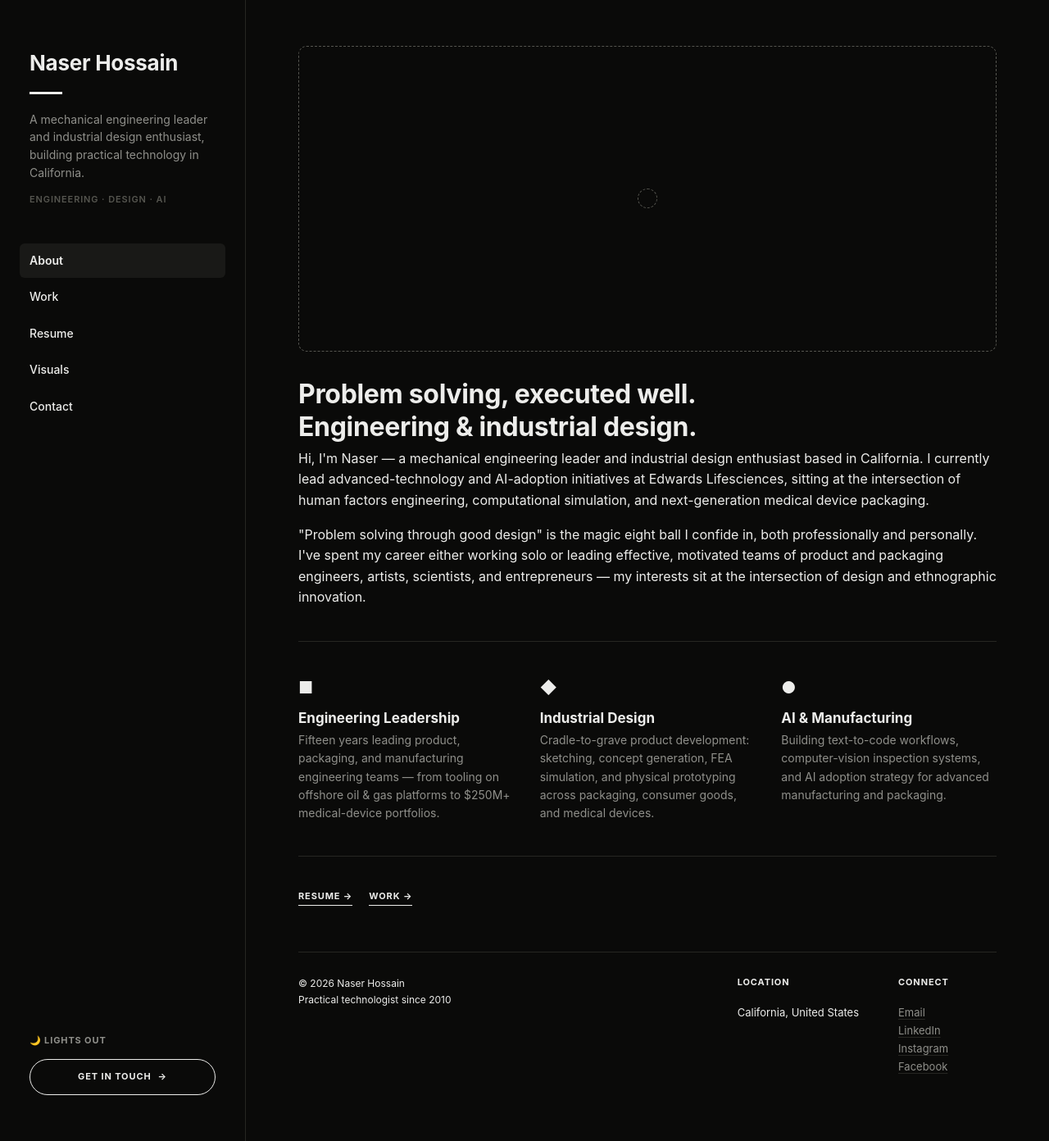
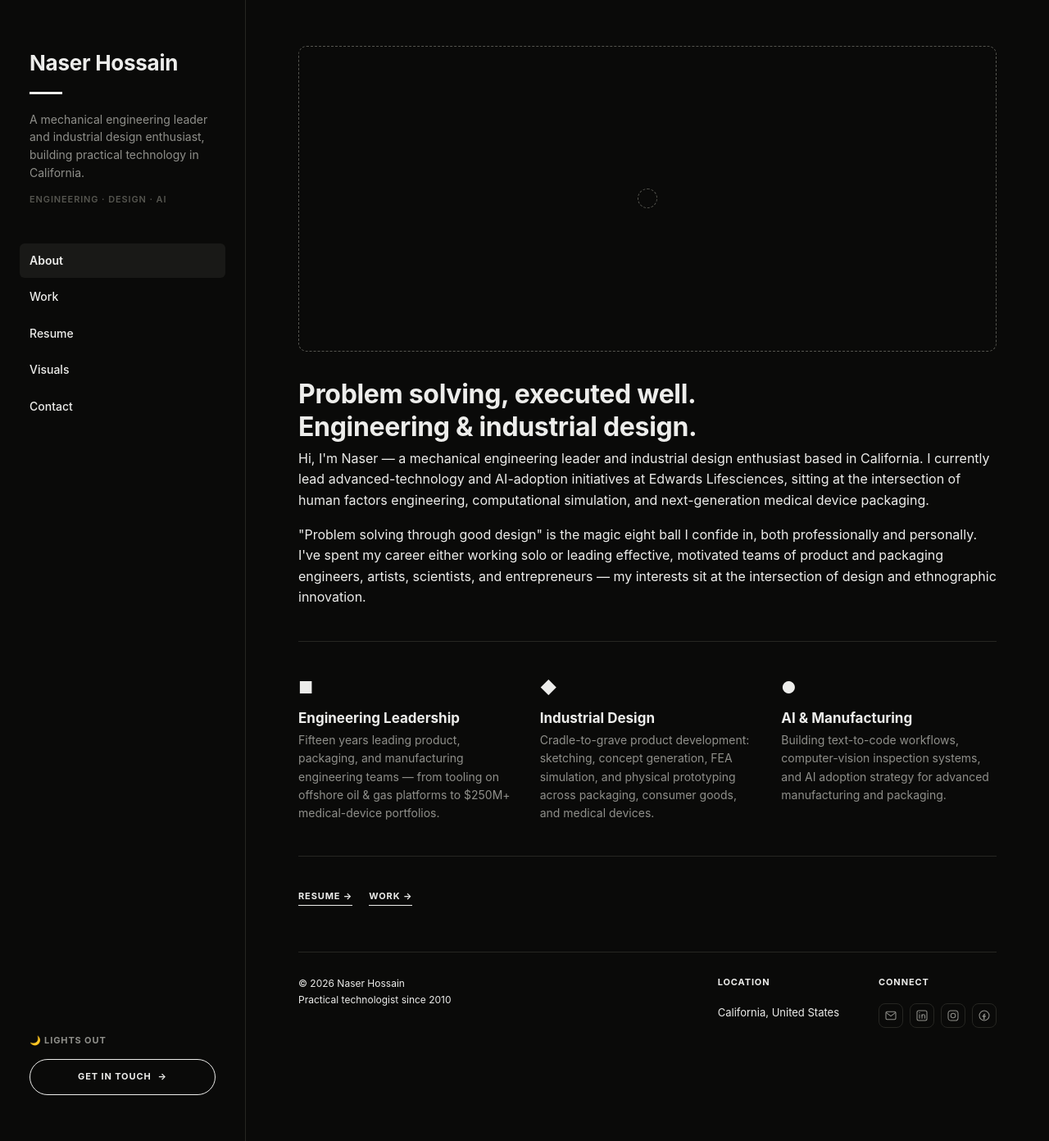
Before and after one commit to nihossain/nihossain.github.io, a Jekyll site: the page built from index.html, in a window 1280 px wide and 1392 px high. Shown: the whole window at 82% size. Built offline with Jekyll 4.4.1, drawn with Linux system fonts in a browser that asks for light colours.

Commit message:
Replace footer Connect text links with monochrome icon links
Swaps the Email/LinkedIn/Instagram/Facebook text list for small
bordered SVG icon buttons that inherit the theme's text color, so
they stay monochromatic in both light and dark mode.

```diff
--- a/_layouts/default.html
+++ b/_layouts/default.html
@@ -65,12 +65,36 @@
         </div>
         <div class="footer-col">
           <p class="footer-label">Connect</p>
-          <p class="footer-text">
-            <a href="mailto:naser.imran@gmail.com">Email</a><br>
-            <a href="https://www.linkedin.com/in/nihossain/" target="_blank" rel="noopener">LinkedIn</a><br>
-            <a href="https://www.instagram.com/nihlearns/" target="_blank" rel="noopener">Instagram</a><br>
-            <a href="https://www.facebook.com/atunu/" target="_blank" rel="noopener">Facebook</a>
-          </p>
+          <div class="social-icons">
+            <a href="mailto:naser.imran@gmail.com" class="social-icon" aria-label="Email">
+              <svg viewBox="0 0 24 24" fill="none" stroke="currentColor" stroke-width="1.6" stroke-linecap="round" stroke-linejoin="round" aria-hidden="true">
+                <rect x="3" y="5" width="18" height="14" rx="2" ry="2"/>
+                <path d="M4 7l8 6 8-6"/>
+              </svg>
+            </a>
+            <a href="https://www.linkedin.com/in/nihossain/" target="_blank" rel="noopener" class="social-icon" aria-label="LinkedIn">
+              <svg viewBox="0 0 24 24" fill="none" stroke="currentColor" stroke-width="1.6" stroke-linecap="round" stroke-linejoin="round" aria-hidden="true">
+                <rect x="3" y="3" width="18" height="18" rx="3"/>
+                <circle cx="7.5" cy="6.7" r="0.9" fill="currentColor" stroke="none"/>
+                <line x1="7.5" y1="10" x2="7.5" y2="17"/>
+                <line x1="12" y1="17" x2="12" y2="10"/>
+                <path d="M12 12.8c0-1.5 1.2-2.8 2.7-2.8s2.6 1.1 2.6 2.8V17"/>
+              </svg>
+            </a>
+            <a href="https://www.instagram.com/nihlearns/" target="_blank" rel="noopener" class="social-icon" aria-label="Instagram">
+              <svg viewBox="0 0 24 24" fill="none" stroke="currentColor" stroke-width="1.6" stroke-linecap="round" stroke-linejoin="round" aria-hidden="true">
+                <rect x="3" y="3" width="18" height="18" rx="5"/>
+                <circle cx="12" cy="12" r="4.2"/>
+                <circle cx="17" cy="7" r="0.6" fill="currentColor" stroke="none"/>
+              </svg>
+            </a>
+            <a href="https://www.facebook.com/atunu/" target="_blank" rel="noopener" class="social-icon" aria-label="Facebook">
+              <svg viewBox="0 0 24 24" fill="none" stroke="currentColor" stroke-width="1.6" stroke-linecap="round" stroke-linejoin="round" aria-hidden="true">
+                <circle cx="12" cy="12" r="9"/>
+                <path d="M14 8.5h-1.5a2 2 0 0 0-2 2V12H8.5v2.2H10.5V19h2.2v-4.8H14.5l.4-2.2h-2.4v-1.1c0-.5.3-.9.9-.9H14z" fill="currentColor" stroke="none"/>
+              </svg>
+            </a>
+          </div>
         </div>
       </div>
     </footer>
--- a/assets/css/style.css
+++ b/assets/css/style.css
@@ -426,6 +426,26 @@ a {
 .footer-text a { color: var(--muted); text-decoration: none; }
 .footer-text a:hover { color: var(--text); text-decoration: underline; }
 
+.social-icons {
+  display: flex;
+  gap: 8px;
+}
+
+.social-icon {
+  display: inline-flex;
+  align-items: center;
+  justify-content: center;
+  width: 30px;
+  height: 30px;
+  border: 1px solid var(--hairline);
+  border-radius: 8px;
+  color: var(--muted);
+}
+
+.social-icon svg { width: 16px; height: 16px; }
+
+.social-icon:hover { color: var(--text); border-color: var(--text); }
+
 /* ---------------- Responsive ---------------- */
 
 @media (max-width: 860px) {
```
